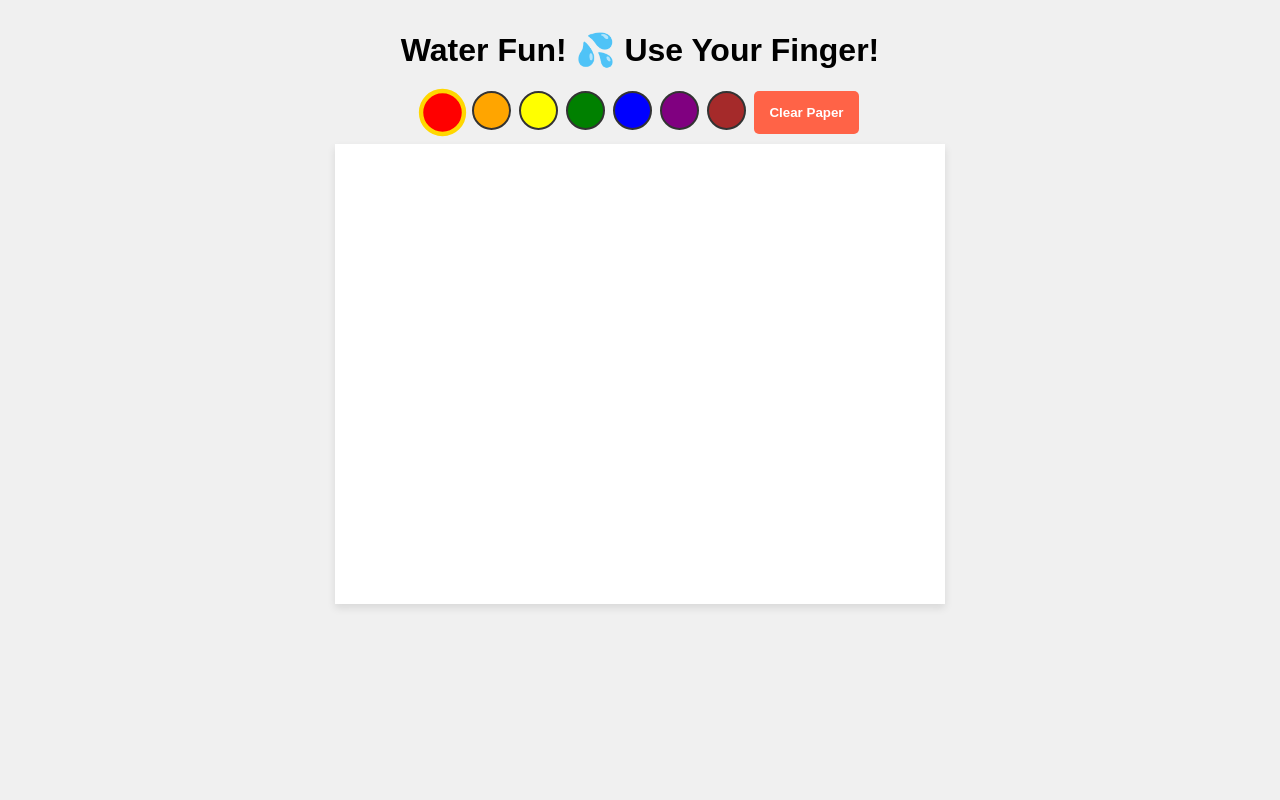
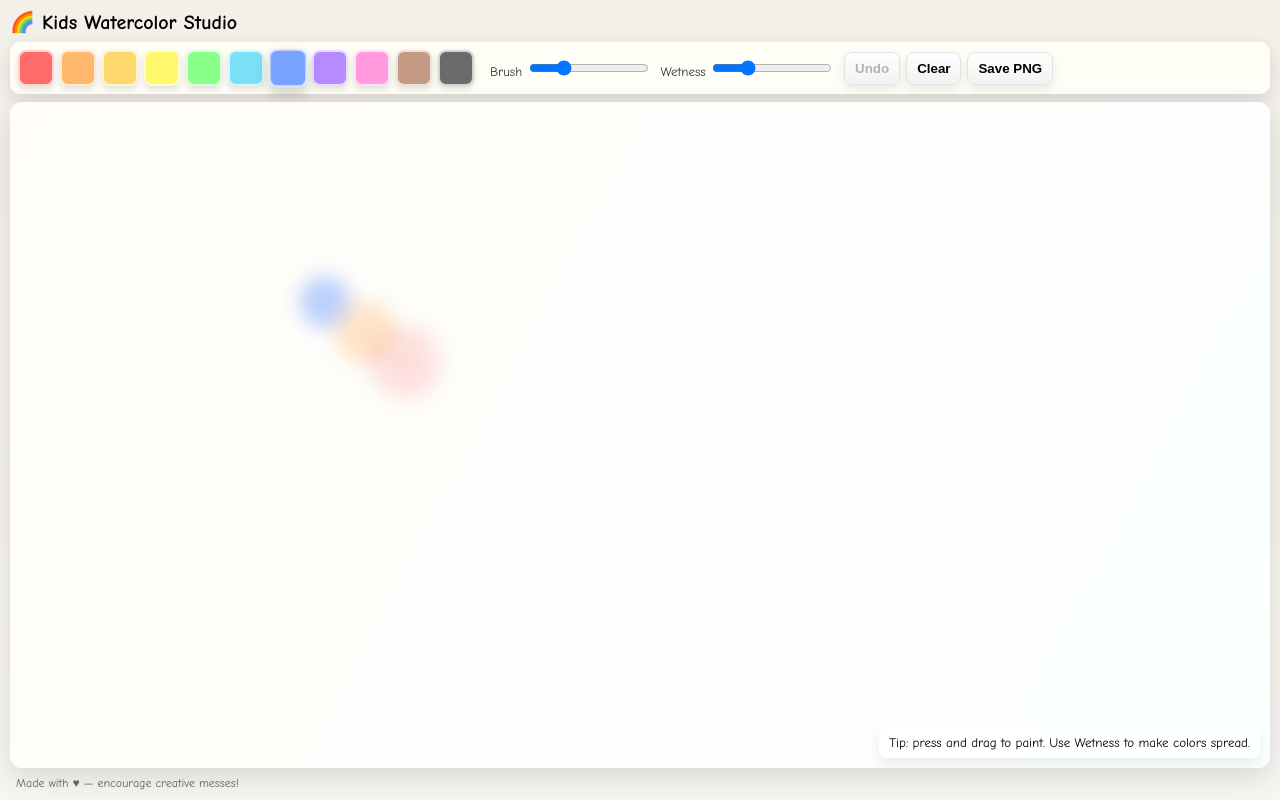
Before and after one commit to maidanghong2/Repo1, a plain HTML site: page test.html in a window 1280 px wide. Drawn offline with Linux system fonts and the light colour scheme.

Commit message:
Update test.html

```diff
--- a/test.html
+++ b/test.html
@@ -1,230 +1,403 @@
-<!DOCTYPE html>
+<!doctype html>
 <html lang="en">
 <head>
-    <meta charset="UTF-8">
-    <meta name="viewport" content="width=device-width, initial-scale=1.0">
-    <title>🎨 Mobile Watercolor Fun</title>
+<meta charset="utf-8" />
+<meta name="viewport" content="width=device-width,initial-scale=1" />
+<title>Kids Watercolor Paint</title>
 <style>
-        /* Basic styling for the page elements */
-        body {
-            font-family: Arial, sans-serif;
-            text-align: center;
-            background-color: #f0f0f0;
-            margin: 0;
-            padding: 10px; /* Reduced padding for mobile screen space */
-            user-select: none; /* Prevent text selection while drawing */
-            -webkit-user-select: none; /* Safari/iOS */
-            -ms-user-select: none; /* IE/Edge */
-            touch-action: none; /* Important: Prevents browser default touch behavior (like scrolling) */
+  :root{
+    --panel-bg: #fffef6;
+    --accent: #7aa2ff;
+    --shadow: rgba(20,20,20,0.12);
+    font-family: "Comic Sans MS", "Marker Felt", "Trebuchet MS", Arial, sans-serif;
   }
-
-        /* Container for the canvas and controls */
-        #painting-area {
-            display: flex;
-            flex-direction: column;
-            align-items: center;
-            gap: 10px;
+  html,body{height:100%;margin:0;background:linear-gradient(#f3efe9,#f8f6f2);}
+  .app {
+    display:flex;
+    flex-direction:column;
+    height:100vh;
+    gap:8px;
+    padding:10px;
+    box-sizing:border-box;
   }
-
-        /* Styling for the drawing canvas */
-        #watercolorCanvas {
-            width: 95%; /* Make canvas width responsive */
-            max-width: 600px; /* Keep a maximum size for desktop */
-            height: auto; /* Height will be set in JS for 4:3 aspect ratio */
-            border: 5px solid #fff;
-            box-shadow: 0 4px 8px rgba(0, 0, 0, 0.1);
-            cursor: pointer; /* Use pointer cursor for all devices */
-            background-color: #ffffff;
+  header {
+    display:flex;
+    align-items:center;
+    gap:12px;
   }
-
-        /* Controls layout */
-        #controls {
-            display: flex;
-            gap: 8px; /* Slightly smaller gap for mobile */
-            flex-wrap: wrap;
-            justify-content: center;
+  h1 {
+    margin:0;font-size:20px;
   }
-
-        /* Styling for the color selection buttons */
-        .color-button {
-            width: 35px; /* Slightly smaller buttons for mobile */
-            height: 35px;
-            border-radius: 50%;
-            border: 2px solid #333;
-            cursor: pointer;
-            transition: transform 0.1s;
+  .toolbar {
+    display:flex;
+    gap:10px;
+    align-items:center;
+    background:var(--panel-bg);
+    padding:8px;
+    border-radius:10px;
+    box-shadow:0 6px 18px var(--shadow);
+    flex-wrap:wrap;
   }
-
-        .selected-color {
-            border: 4px solid gold;
-            transform: scale(1.1);
+  .palette { display:flex; gap:6px; align-items:center; }
+  .color {
+    width:36px;height:36px;border-radius:8px;border:2px solid rgba(255,255,255,0.7);
+    box-shadow:0 3px 6px rgba(0,0,0,0.12);
+    cursor:pointer; outline:0;
   }
-
-        /* Styling for the 'Clear' button */
-        #clearButton {
-            padding: 8px 15px;
-            background-color: #ff6347;
-            color: white;
-            border: none;
-            border-radius: 5px;
-            cursor: pointer;
-            font-weight: bold;
-            flex-grow: 1; /* Allows button to expand nicely */
-            min-width: 100px;
+  .color.selected { transform:scale(1.08); box-shadow:0 6px 12px rgba(0,0,0,0.18); }
+  label{font-size:13px;color:#333}
+  .controls{display:flex;gap:10px;align-items:center}
+  input[type=range]{width:120px}
+  button {
+    background:linear-gradient(#fff,#f2f2f2);
+    border:1px solid #e2e2e2;
+    padding:8px 10px;border-radius:8px;cursor:pointer;
+    box-shadow:0 4px 10px rgba(0,0,0,0.08);
+    font-weight:700;
+  }
+  button:active{transform:translateY(1px)}
+  .canvas-wrap{
+    position:relative; flex:1; display:flex; border-radius:12px; overflow:hidden;
+    box-shadow:0 10px 30px rgba(0,0,0,0.12);
+    background:
+      /* paper texture using an SVG data URI (subtle) */
+      repeating-linear-gradient(transparent, transparent 24px, rgba(255,255,255,0.03) 24px, rgba(255,255,255,0.03) 25px),
+      linear-gradient(#fff,#fff);
+  }
+  canvas{width:100%;height:100%;display:block; touch-action:none; background:transparent}
+  .hint {
+    position:absolute; right:10px; bottom:10px; background:rgba(255,255,255,0.8); padding:8px 10px; border-radius:8px;
+    font-size:13px; box-shadow:0 6px 14px rgba(0,0,0,0.08);
+  }
+  footer{font-size:12px;color:#666;padding-left:6px}
+  @media (max-width:640px){
+    .toolbar{gap:6px;padding:6px}
+    .color{width:32px;height:32px}
+    input[type=range]{width:100px}
   }
 </style>
 </head>
 <body>
+  <div class="app">
+    <header>
+      <h1>🌈 Kids Watercolor Studio</h1>
+      <div style="flex:1"></div>
+    </header>
 
-    <h1>Water Fun! 💦 Use Your Finger!</h1>
-
-    <div id="painting-area">
-        <div id="controls">
-            <div class="color-button" style="background-color: red;" onclick="changeColor('rgba(255, 0, 0, 0.1)')" data-color="rgba(255, 0, 0, 0.1)"></div>
-            <div class="color-button" style="background-color: orange;" onclick="changeColor('rgba(255, 165, 0, 0.1)')" data-color="rgba(255, 165, 0, 0.1)"></div>
-            <div class="color-button" style="background-color: yellow;" onclick="changeColor('rgba(255, 255, 0, 0.1)')" data-color="rgba(255, 255, 0, 0.1)"></div>
-            <div class="color-button" style="background-color: green;" onclick="changeColor('rgba(0, 128, 0, 0.1)')" data-color="rgba(0, 128, 0, 0.1)"></div>
-            <div class="color-button" style="background-color: blue;" onclick="changeColor('rgba(0, 0, 255, 0.1)')" data-color="rgba(0, 0, 255, 0.1)"></div>
-            <div class="color-button" style="background-color: purple;" onclick="changeColor('rgba(128, 0, 128, 0.1)')" data-color="rgba(128, 0, 128, 0.1)"></div>
-            <div class="color-button" style="background-color: brown;" onclick="changeColor('rgba(139, 69, 19, 0.1)')" data-color="rgba(139, 69, 19, 0.1)"></div>
-
-            <button id="clearButton" onclick="clearCanvas()">Clear Paper</button>
+    <div class="toolbar" role="toolbar" aria-label="Painting tools">
+      <div class="palette" id="palette" aria-label="colors">
+        <!-- color buttons inserted by JS -->
       </div>
 
-        <canvas id="watercolorCanvas" width="600" height="400"></canvas>
+      <div class="controls" style="margin-left:6px">
+        <label>Brush <input id="size" type="range" min="4" max="80" value="24" /> </label>
+      </div>
+
+      <div class="controls">
+        <label>Wetness <input id="wet" type="range" min="0" max="30" value="8" /></label>
+      </div>
+
+      <div style="display:flex;gap:6px">
+        <button id="undo">Undo</button>
+        <button id="clear">Clear</button>
+        <button id="save">Save PNG</button>
+      </div>
+
+    </div>
+
+    <div class="canvas-wrap" id="wrap">
+      <canvas id="paint"></canvas>
+      <div class="hint">Tip: press and drag to paint. Use Wetness to make colors spread.</div>
+    </div>
+
+    <footer>Made with ♥ — encourage creative messes!</footer>
   </div>
 
 <script>
-        const canvas = document.getElementById('watercolorCanvas');
-        const ctx = canvas.getContext('2d');
+/*
+  Kids Watercolor Studio
+  - Uses a main canvas and an offscreen canvas to draw smooth watercolor-like strokes.
+  - Controls: color palette, brush size, wetness (blur), undo, clear, save.
+  - Pointer events supported (mouse, touch, stylus).
+*/
 
-        let isDrawing = false;
-        let lastX = 0;
-        let lastY = 0;
-        let currentColor = 'rgba(255, 0, 0, 0.1)';
-        let brushSize = 25;
+/* ---- Setup ---- */
+const canvas = document.getElementById('paint');
+const wrap = document.getElementById('wrap');
+const ctx = canvas.getContext('2d', { willReadFrequently: false });
 
-        // --- Core Drawing Logic ---
-        function draw(x, y) {
-            if (!isDrawing) return;
+let width, height;
+function resize() {
+  // size canvas to container's pixel size for crisp drawing
+  const dpr = Math.max(1, window.devicePixelRatio || 1);
+  width = wrap.clientWidth;
+  height = wrap.clientHeight;
+  canvas.width = Math.floor(width * dpr);
+  canvas.height = Math.floor(height * dpr);
+  canvas.style.width = width + 'px';
+  canvas.style.height = height + 'px';
+  ctx.setTransform(dpr, 0, 0, dpr, 0, 0);
+  // redraw background or maintain existing; we'll keep current bitmap when resizing.
+  // (If window resizes smaller, image will be scaled by browser)
+}
+window.addEventListener('resize', resize);
+resize();
 
-            ctx.beginPath();
-            ctx.strokeStyle = currentColor;
-            ctx.lineWidth = brushSize;
-            ctx.lineCap = 'round';
-            ctx.lineJoin = 'round';
+/* Offscreen canvas for smoothing/wet blending */
+const off = document.createElement('canvas');
+const offCtx = off.getContext('2d');
+function resizeOff() {
+  const dpr = Math.max(1, window.devicePixelRatio || 1);
+  off.width = Math.floor(width * dpr);
+  off.height = Math.floor(height * dpr);
+  offCtx.setTransform(dpr, 0, 0, dpr, 0, 0);
+}
+resizeOff();
+window.addEventListener('resize', resizeOff);
 
-            ctx.moveTo(lastX, lastY);
-            ctx.lineTo(x, y);
-            ctx.stroke();
+/* ---- Controls ---- */
+const paletteEl = document.getElementById('palette');
+const colors = [
+  '#ff6b6b','#ffb86b','#ffd86b','#fff86b','#8aff8a',
+  '#7bdff6','#7aa2ff','#b58bff','#ff9bde','#c49a84',
+  '#6b6b6b'
+];
 
-            // Update the last position for the next line segment
-            [lastX, lastY] = [x, y];
+// create palette buttons
+let currentColor = colors[6];
+colors.forEach((c, i) => {
+  const btn = document.createElement('button');
+  btn.className = 'color';
+  btn.style.background = c;
+  btn.title = c;
+  if (c === currentColor) btn.classList.add('selected');
+  btn.addEventListener('click', ()=> {
+    document.querySelectorAll('.color').forEach(b=>b.classList.remove('selected'));
+    btn.classList.add('selected');
+    currentColor = c;
+  });
+  paletteEl.appendChild(btn);
+});
+
+// sliders and buttons
+const sizeEl = document.getElementById('size');
+const wetEl = document.getElementById('wet');
+const undoBtn = document.getElementById('undo');
+const clearBtn = document.getElementById('clear');
+const saveBtn = document.getElementById('save');
+
+/* ---- Painting state ---- */
+let painting = false;
+let last = null;
+let brushSize = parseInt(sizeEl.value,10);
+let wetness = parseInt(wetEl.value,10);
+
+/* Undo stack (stores data URLs). limit 12 */
+const undoStack = [];
+function pushUndo(){
+  try {
+    if (undoStack.length > 12) undoStack.shift();
+    undoStack.push(canvas.toDataURL('image/png'));
+    undoBtn.disabled = false;
+  } catch(e){ console.warn('undo push failed',e); }
+}
+function doUndo(){
+  if (!undoStack.length) return;
+  const data = undoStack.pop();
+  const img = new Image();
+  img.onload = () => {
+    // clear then draw
+    ctx.clearRect(0,0,width,height);
+    ctx.drawImage(img,0,0,width,height);
+  };
+  img.src = data;
+  if (!undoStack.length) undoBtn.disabled = true;
+}
+undoBtn.addEventListener('click', doUndo);
+
+/* Clear */
+clearBtn.addEventListener('click', ()=>{
+  pushUndo();
+  ctx.clearRect(0,0,width,height);
+});
+
+/* Save */
+saveBtn.addEventListener('click', ()=>{
+  // create a tidy download
+  const link = document.createElement('a');
+  link.download = 'my_watercolor.png';
+  link.href = canvas.toDataURL('image/png');
+  link.click();
+});
+
+/* Update settings */
+sizeEl.addEventListener('input', ()=> brushSize = parseInt(sizeEl.value,10));
+wetEl.addEventListener('input', ()=> wetness = parseInt(wetEl.value,10));
+
+/* Utility: get local pointer point relative to canvas */
+function eventPoint(e){
+  const rect = canvas.getBoundingClientRect();
+  let x, y;
+  if (e.touches && e.touches.length) {
+    x = e.touches[0].clientX; y = e.touches[0].clientY;
+  } else {
+    x = e.clientX; y = e.clientY;
+  }
+  return { x: x - rect.left, y: y - rect.top };
 }
 
-        // --- Helper Function to Get Coords ---
-        function getCoords(e) {
-            // Check if it's a touch event
-            if (e.touches && e.touches.length > 0) {
-                // Use the first touch point
-                const touch = e.touches[0];
-                const rect = canvas.getBoundingClientRect();
+/* Draw a single watercolor dab at a point */
+function drawDab(x, y, size, color, alpha=0.35) {
+  // We'll draw into the offscreen canvas, apply blur, then composite onto main canvas.
+  // Draw radial gradient dab on offCtx
+  offCtx.save();
+  offCtx.globalCompositeOperation = 'source-over';
+  const g = offCtx.createRadialGradient(x, y, 0, x, y, size);
+  // softer watercolor: center strong color -> edges transparent
+  g.addColorStop(0, hexToRgba(color, alpha));
+  g.addColorStop(0.6, hexToRgba(color, Math.max(0.05, alpha*0.6)));
+  g.addColorStop(1, 'rgba(255,255,255,0)');
+  offCtx.fillStyle = g;
+  offCtx.beginPath();
+  offCtx.arc(x, y, size, 0, Math.PI*2);
+  offCtx.fill();
+  offCtx.restore();
 
-                // Scale coordinates from screen pixels to canvas pixels
-                const scaleX = canvas.width / rect.width;
-                const scaleY = canvas.height / rect.height;
-
-                const x = (touch.clientX - rect.left) * scaleX;
-                const y = (touch.clientY - rect.top) * scaleY;
-                return { x: x, y: y };
-            }
-            // Otherwise, it's a mouse event
-            else {
-                return { x: e.offsetX, y: e.offsetY };
-            }
+  // Apply blur by copying off canvas to temp and using ctx.filter when drawing onto main canvas
+  // We'll draw the off canvas onto a temporary canvas region (using main ctx filter)
+  // Save and set filter on main ctx
+  ctx.save();
+  ctx.filter = `blur(${wetness}px)`;
+  // Slightly lower alpha for watercolor layering
+  ctx.globalAlpha = 0.9;
+  ctx.globalCompositeOperation = 'source-over';
+  ctx.drawImage(off, 0, 0, width, height);
+  ctx.restore();
 }
 
-        // --- Universal Event Handlers (Mouse & Touch) ---
-
-        function startDrawing(e) {
-            e.preventDefault(); // Crucial: Stop default mobile actions (like scrolling/pinch-to-zoom)
-            isDrawing = true;
-            const { x, y } = getCoords(e);
-            [lastX, lastY] = [x, y];
+/* Blend color by drawing multiple semi-transparent dabs along a stroke */
+function drawStrokeSegment(x1,y1,x2,y2, size, color) {
+  // draw several dabs interpolated
+  const dx = x2 - x1;
+  const dy = y2 - y1;
+  const dist = Math.hypot(dx, dy);
+  const step = Math.max(1, size * 0.25);
+  const count = Math.ceil(dist / step);
+  for(let i=0;i<=count;i++){
+    const t = i / (count || 1);
+    const x = x1 + dx * t;
+    const y = y1 + dy * t;
+    // random jitter to look playful
+    const jitter = (Math.random() - 0.5) * size * 0.15;
+    drawDab(x + jitter, y + jitter, size * (0.85 + Math.random()*0.4), color, 0.38);
+  }
+  // After drawing stroke segment, clear offCtx to prepare for next draw (we only want recent marks to be blurred)
+  offCtx.clearRect(0,0,width,height);
 }
 
-        function continueDrawing(e) {
-            e.preventDefault(); // Crucial for smooth drawing
-            if (!isDrawing) return;
-            const { x, y } = getCoords(e);
-            draw(x, y);
+/* Pointer event handlers */
+canvas.addEventListener('pointerdown', (e)=>{
+  e.preventDefault();
+  canvas.setPointerCapture(e.pointerId);
+  painting = true;
+  last = eventPoint(e);
+  pushUndo(); // allow undo for this new stroke
+});
+
+canvas.addEventListener('pointermove', (e)=>{
+  if (!painting) return;
+  const p = eventPoint(e);
+  // Smooth stroke by drawing segment between last and current
+  drawStrokeSegment(last.x, last.y, p.x, p.y, brushSize, currentColor);
+  last = p;
+});
+
+canvas.addEventListener('pointerup', (e)=>{
+  if (!painting) return;
+  painting = false;
+  last = null;
+  // small extra spread: draw a final dab to make stroke tail soft
+  // No additional code required — state is fine.
+});
+
+/* Touch fallback for older browsers (optional): touches -> pointer events usually available */
+
+/* Helpful function: hex to rgba */
+function hexToRgba(hex, a=1){
+  // supports #rrggbb or #rgb
+  const h = hex.replace('#','');
+  let r,g,b;
+  if (h.length === 3) {
+    r = parseInt(h[0]+h[0],16);
+    g = parseInt(h[1]+h[1],16);
+    b = parseInt(h[2]+h[2],16);
+  } else {
+    r = parseInt(h.substring(0,2),16);
+    g = parseInt(h.substring(2,4),16);
+    b = parseInt(h.substring(4,6),16);
+  }
+  return `rgba(${r},${g},${b},${a})`;
 }
 
-        function stopDrawing(e) {
-            isDrawing = false;
+/* Initialize with a soft paper tint so kids' painting looks pretty */
+function initPaper() {
+  // faint watercolor wash background (non-destructive)
+  ctx.save();
+  ctx.globalCompositeOperation = 'destination-over';
+  const wash = ctx.createLinearGradient(0,0,width, height);
+  wash.addColorStop(0, 'rgba(255,250,240,0.45)');
+  wash.addColorStop(1, 'rgba(245,255,255,0.45)');
+  ctx.fillStyle = wash;
+  ctx.fillRect(0,0,width,height);
+  ctx.restore();
 }
+initPaper();
 
-        // --- Attach Event Listeners ---
+/* small UX: disable undo if none */
+undoBtn.disabled = true;
 
-        // Mouse Events (for desktop/mouse input)
-        canvas.addEventListener('mousedown', startDrawing);
-        canvas.addEventListener('mousemove', continueDrawing);
-        canvas.addEventListener('mouseup', stopDrawing);
-        canvas.addEventListener('mouseout', stopDrawing);
-
-        // Touch Events (for Android/iOS)
-        canvas.addEventListener('touchstart', startDrawing);
-        canvas.addEventListener('touchmove', continueDrawing);
-        canvas.addEventListener('touchend', stopDrawing);
-        canvas.addEventListener('touchcancel', stopDrawing); // Handles interruption
-
-        // --- Responsive Canvas Sizing ---
-        function resizeCanvas() {
-            // Get the current CSS width
-            const styleWidth = canvas.clientWidth;
-            // Maintain a 4:3 aspect ratio (typical for drawing apps)
-            const styleHeight = (styleWidth / 4) * 3;
-
-            // Set the *actual* drawing resolution to a fixed size (e.g., 600x450)
-            // This prevents the brush from looking tiny on high-density screens
-            canvas.height = 450;
-            canvas.width = 600;
-
-            // Apply the calculated height to the CSS for display
-            canvas.style.height = `${styleHeight}px`;
-        }
-
-        // --- Control Functions ---
-        function clearCanvas() {
-            ctx.clearRect(0, 0, canvas.width, canvas.height);
-        }
-
-        function changeColor(newColor) {
-            currentColor = newColor;
-
-            // Update visual selection
-            document.querySelectorAll('.color-button').forEach(button => {
-                button.classList.remove('selected-color');
-            });
-            const clickedButton = document.querySelector(`[data-color="${newColor}"]`);
-            if (clickedButton) {
-                clickedButton.classList.add('selected-color');
-            }
-        }
-
-        // --- Initialization ---
-        document.addEventListener('DOMContentLoaded', () => {
-            // Set up the initial canvas size
-            resizeCanvas();
-            // Select the first color by default
-            const initialColorButton = document.querySelector('.color-button');
-            if (initialColorButton) {
-                initialColorButton.classList.add('selected-color');
-            }
+/* Accessibility: keyboard shortcuts */
+window.addEventListener('keydown', (e)=>{
+  if (e.key === 'z' && (e.ctrlKey || e.metaKey)) { doUndo(); e.preventDefault(); }
+  if (e.key === 'c') { pushUndo(); ctx.clearRect(0,0,width,height); e.preventDefault(); }
 });
 
-        // Re-size canvas whenever the window changes (e.g., rotating the phone)
-        window.addEventListener('resize', resizeCanvas);
+/* Make sure offscreen canvas matches size */
+function syncOff(){
+  off.width = canvas.width;
+  off.height = canvas.height;
+  // keep same transform
+  offCtx.setTransform(ctx.getTransform());
+}
+syncOff();
+window.addEventListener('resize', syncOff);
+
+/* Extra: let kids change background color by double click */
+canvas.addEventListener('dblclick', (e)=>{
+  // give simple fun effect: add a light halo behind the pointer
+  const p = eventPoint(e);
+  const halo = ctx.createRadialGradient(p.x,p.y,0,p.x,p.y,80);
+  halo.addColorStop(0, 'rgba(255,255,200,0.45)');
+  halo.addColorStop(1, 'rgba(255,255,255,0)');
+  ctx.save();
+  ctx.globalCompositeOperation = 'destination-over';
+  ctx.fillStyle = halo;
+  ctx.beginPath();
+  ctx.arc(p.x,p.y,80,0,Math.PI*2);
+  ctx.fill();
+  ctx.restore();
+});
+
+/* Initial nice-wide stroke to demonstrate */
+(function demoSplash(){
+  // small playful demo: paint a couple of dabs automatically
+  const demoColors = ['#7aa2ff','#ffb86b','#ff6b6b'];
+  const cx = width * 0.25, cy = height * 0.3;
+  for (let i=0;i<demoColors.length;i++){
+    drawDab(cx + i*40, cy + i*30, 36 + i*8, demoColors[i], 0.28);
+  }
+  offCtx.clearRect(0,0,width,height);
+})();
 
 </script>
 </body>
```
Lines whose indentation alone changed are shown as unchanged.
